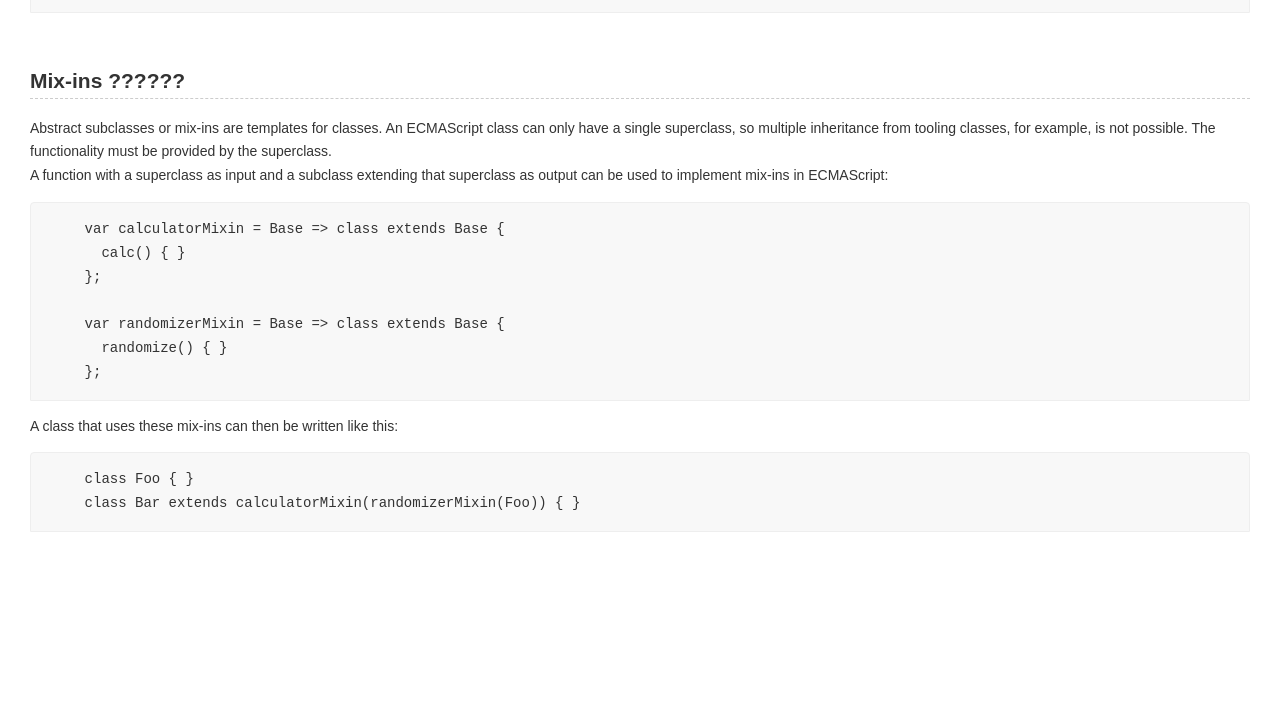
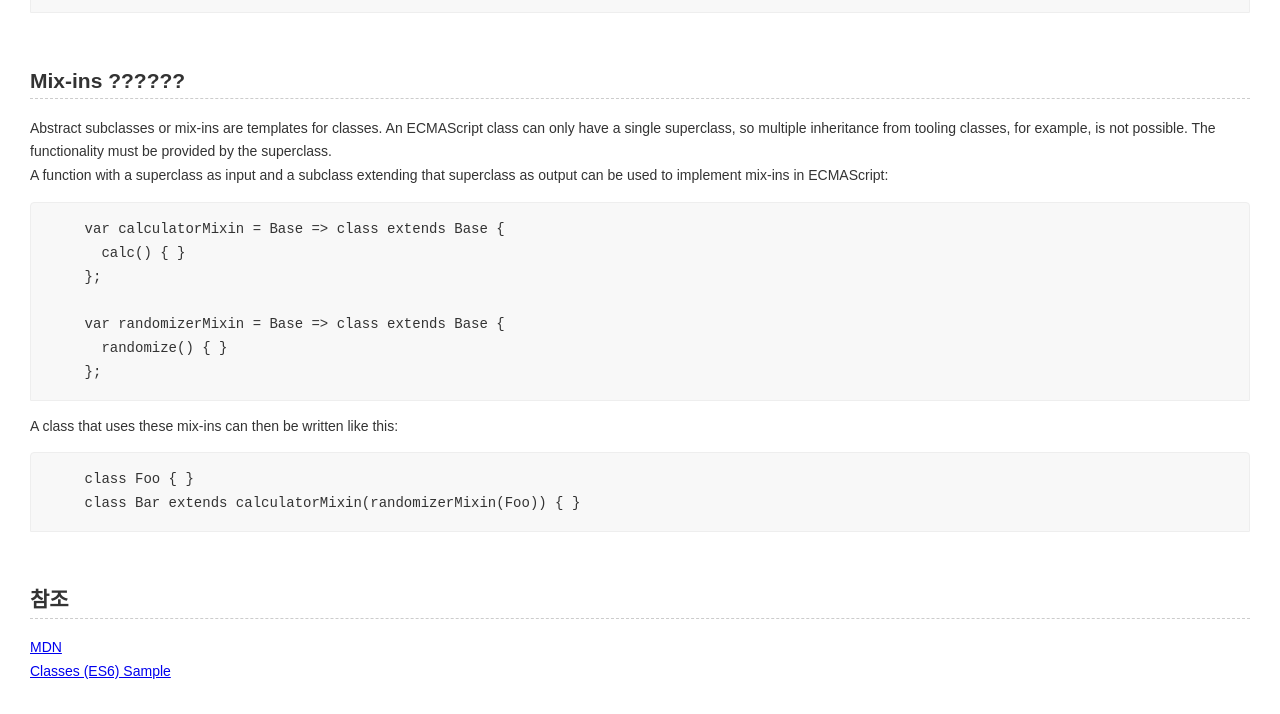
Before and after one commit to thegi01/javascript, a plain HTML site: page classes.html in a window 1280 px wide. Shown: the part 6524-7238 px from the top of the page. Before the commit the page ends 7086 px from the top, so only its background shows below. Drawn offline with Linux system fonts and the light colour scheme.

Commit message:
참조 추가
참조 추가

```diff
--- a/classes.html
+++ b/classes.html
@@ -352,6 +352,14 @@ var Rectangle = class Rectangle {
 
     </section>
 
+    <section>
+        <h2>참조</h2>
+        <ul>
+            <li><a href="https://developer.mozilla.org/en-US/docs/Web/JavaScript/Reference/Classes">MDN</a></li>
+            <li><a href="https://googlechrome.github.io/samples/classes-es6/index.html">Classes (ES6) Sample</a></li>
+        </ul>
+    </section>
+
     <script type="text/javascript">
 
         // Classes > Class body and method definitions > Prototype Methods
```
